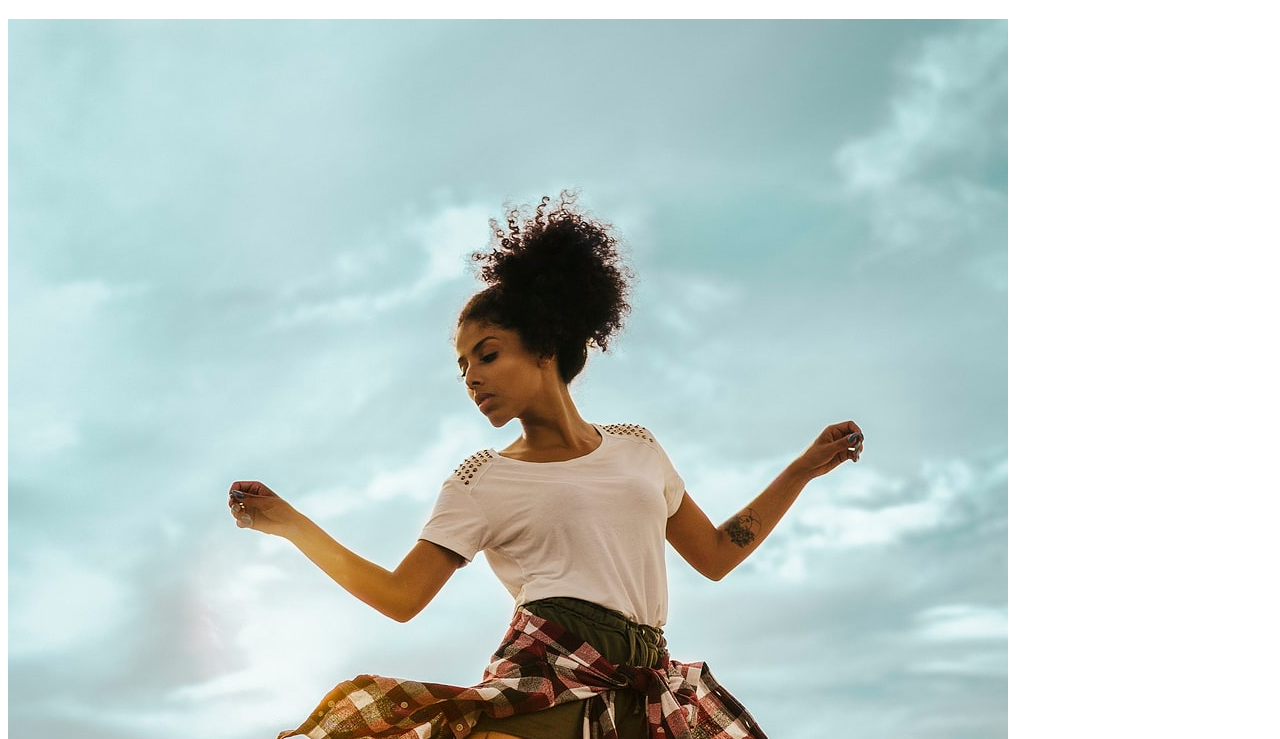
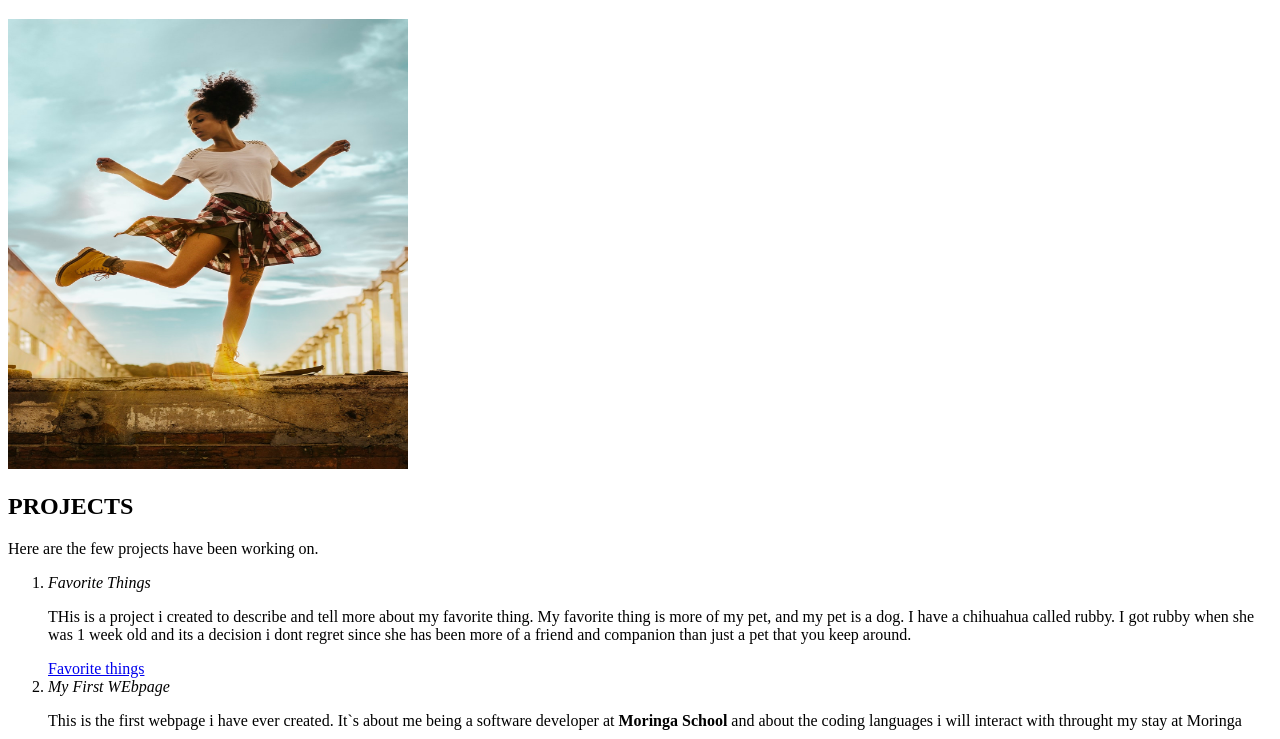
Before and after one commit to HBMakena/My-Project, a plain HTML site: page index.html in a window 1280 px wide. Shown: the part 61-800 px from the top of the page. Drawn offline with Linux system fonts and the light colour scheme.

Commit message:
changed image size

```diff
--- a/css/style.css
+++ b/css/style.css
@@ -3,6 +3,6 @@ h1 {
     font-style: italic;
 }
 img{
-    height: 30%;
-    width: 100;
+    height: 450px;
+    width: 400px;
 }
```
